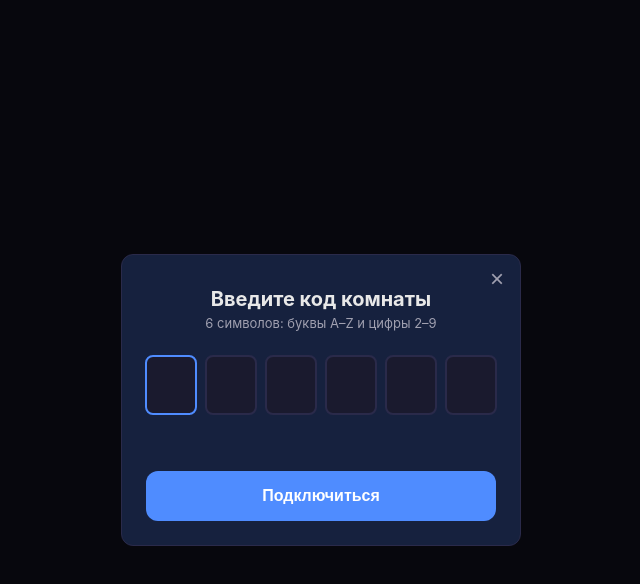
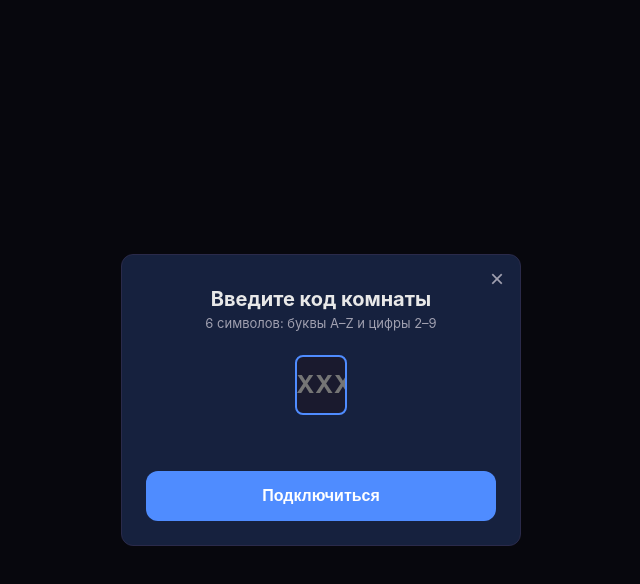
Before and after one commit to Kerb/video-open-call, a website: page public/index.html in a window 1280 px wide. Both pictures are taken after a click on the button "Подключиться к комнате". Shown: the whole page, without its empty margins (319-959 px from the left). Drawn offline with nearby package versions, Linux system fonts and the light colour scheme.

Commit message:
feat: replace 6 code inputs with single input field

```diff
--- a/public/index.html
+++ b/public/index.html
@@ -34,12 +34,7 @@
         <h2>Введите код комнаты</h2>
         <p class="modal-hint">6 символов: буквы A–Z и цифры 2–9</p>
         <div class="code-inputs">
-          <input type="text" maxlength="1" class="code-input" data-index="0" inputmode="text" autocomplete="off">
-          <input type="text" maxlength="1" class="code-input" data-index="1" inputmode="text" autocomplete="off">
-          <input type="text" maxlength="1" class="code-input" data-index="2" inputmode="text" autocomplete="off">
-          <input type="text" maxlength="1" class="code-input" data-index="3" inputmode="text" autocomplete="off">
-          <input type="text" maxlength="1" class="code-input" data-index="4" inputmode="text" autocomplete="off">
-          <input type="text" maxlength="1" class="code-input" data-index="5" inputmode="text" autocomplete="off">
+          <input type="text" maxlength="6" class="code-input" id="code-input" inputmode="text" autocomplete="off" placeholder="XXXXXX">
         </div>
         <div id="modal-error" class="modal-error"></div>
         <button id="btn-join-room" class="btn btn-primary btn-full">Подключиться</button>
```
